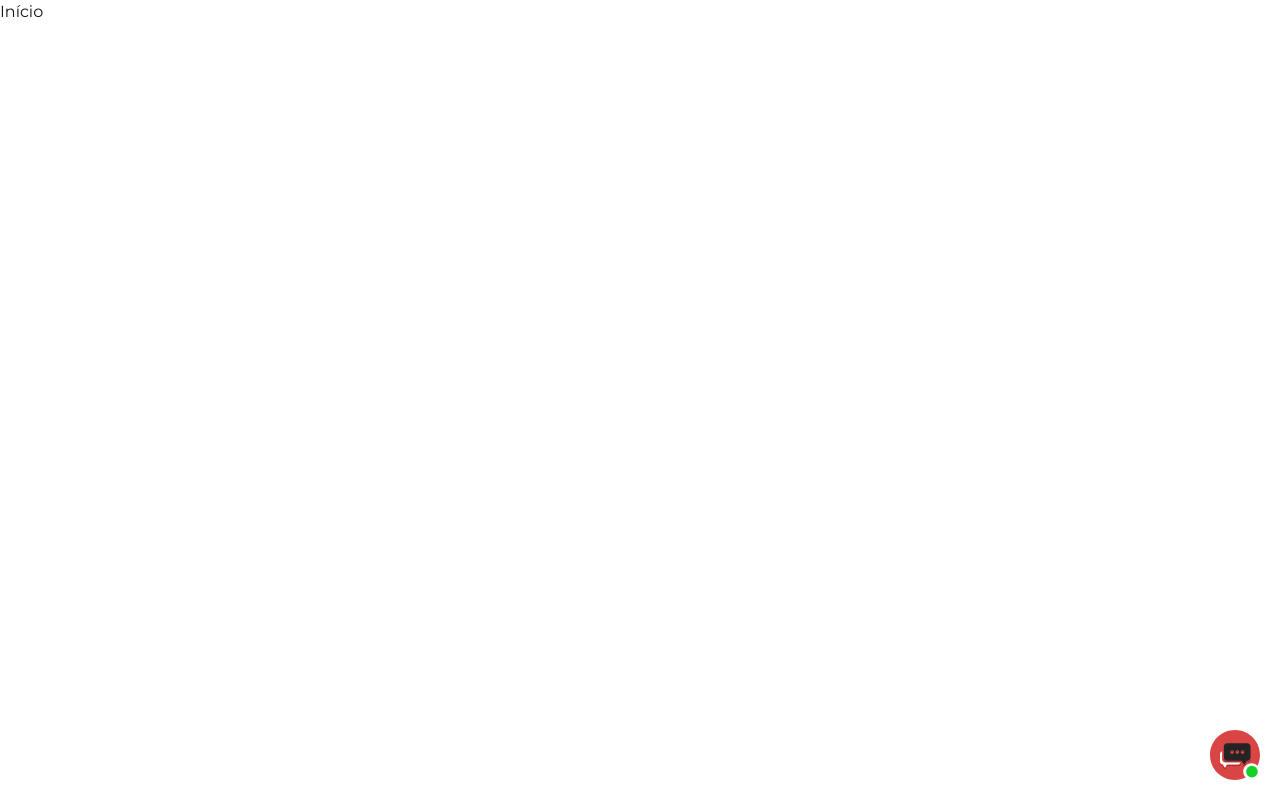
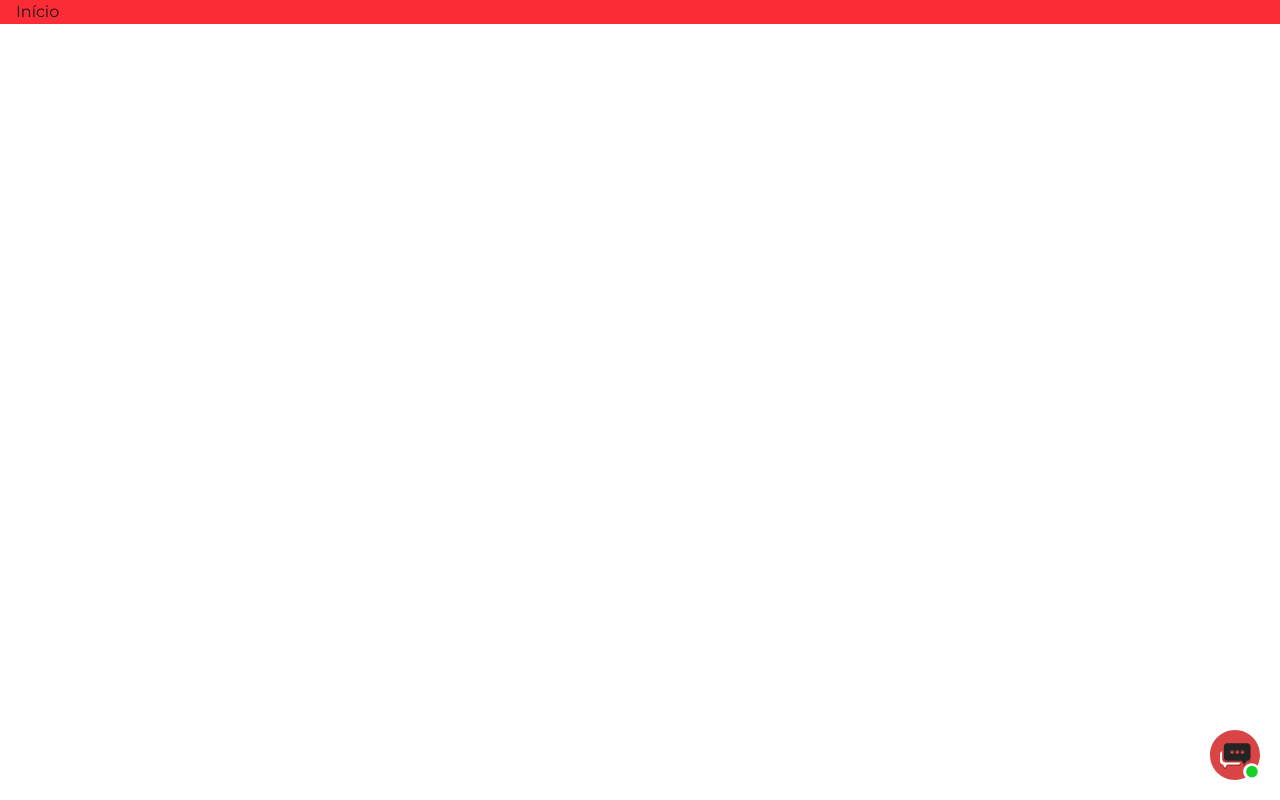
Before and after one commit to diogo-tcardoso/portfolio-fullstack, a Next.js app in the folder frontend/: page / in a window 1280 px wide. Built offline with nearby package versions, Linux system fonts and the light colour scheme.

Commit message:
Page container created

```diff
--- a/frontend/src/app/(pages)/page.tsx
+++ b/frontend/src/app/(pages)/page.tsx
@@ -1,7 +1,9 @@
-
+import Container from "@/components/shared/container";
 
 export default function Home() {
   return (
-    <div>Início</div>
+    <Container className="bg-red-500">
+      <div>Início</div>
+    </Container>
   );
 }
--- /dev/null
+++ b/frontend/src/components/shared/container.tsx
@@ -0,0 +1,12 @@
+export interface ContainerProps {
+    children: React.ReactNode
+    className?: string
+}
+
+export default function Container(props: ContainerProps) {
+    return (
+        <div className={`max-w-7x1 mx-auto px-4 ${props.className ?? ""}`}>
+            {props.children}
+        </div>
+    )
+}
```
